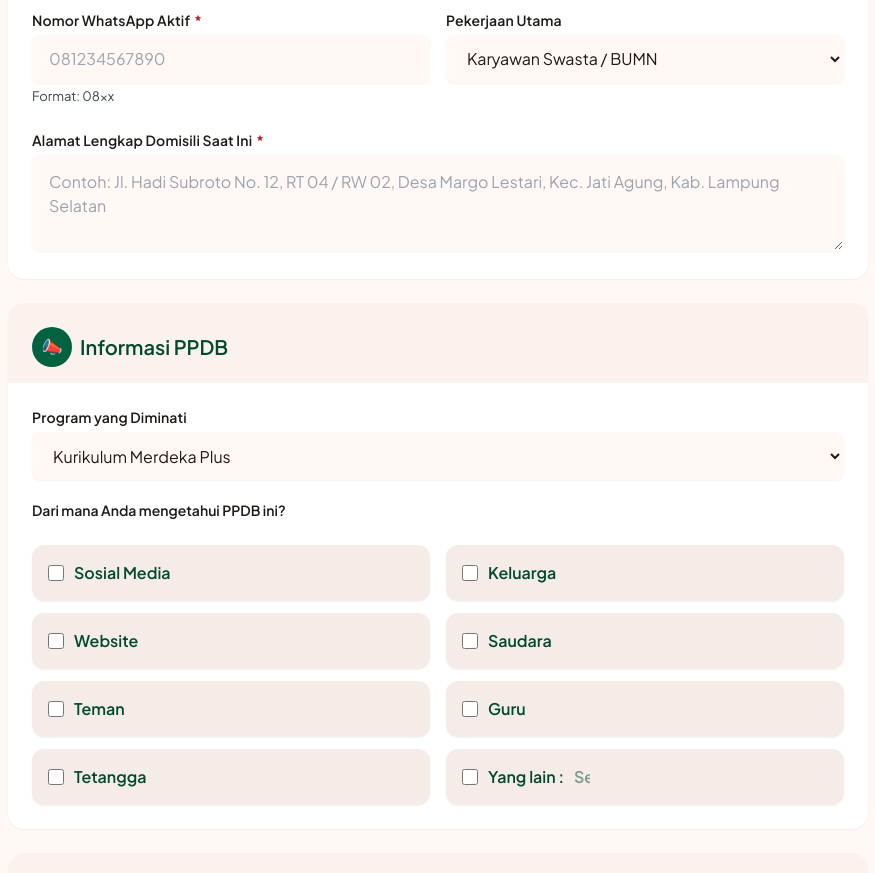
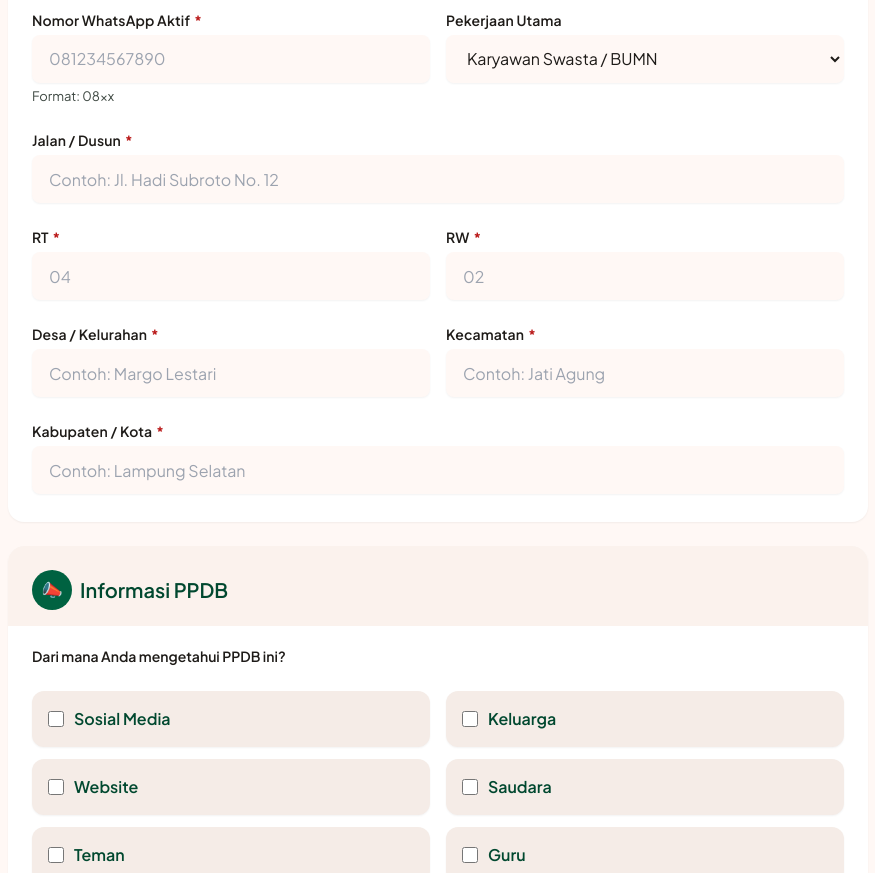
Before and after one commit to Xist7/Web-Sekolah-Muhammadiyah-1-Jati-Agung-Margo-Lestari, a Next.js app: page /ppdb in a window 1280 px wide. Shown: the part 1060-1933 px from the top of the page, without its empty margins (202-1077 px from the left). Built offline with nearby package versions, Linux system fonts and the light colour scheme.

Commit message:
Hapus kolom Program yang Diminati di form PPDB

```diff
--- a/src/app/ppdb/form.tsx
+++ b/src/app/ppdb/form.tsx
@@ -20,7 +20,12 @@ const msgs: Record<string, string> = {
   ortu: "Isi nama orang tua / wali.",
   hub: "Pilih hubungan dengan calon siswa.",
   wa: "Gunakan nomor WhatsApp format 08xx.",
-  alamat: "Isi alamat domisili lengkap.",
+  jalan: "Isi nama jalan / dusun.",
+  rt: "Isi RT (angka).",
+  rw: "Isi RW (angka).",
+  desa: "Isi desa / kelurahan.",
+  kec: "Isi kecamatan.",
+  kab: "Isi kabupaten / kota.",
 };
 
 const infoOptions = ["Sosial Media", "Keluarga", "Website", "Saudara", "Teman", "Guru", "Tetangga"];
@@ -65,7 +70,7 @@ export function PpdbForm() {
     let ok = el.checkValidity();
     if (el.id === "nisn" && el.value.length !== 10) ok = false;
     if (el.id === "nama" && el.value.trim().length < 3) ok = false;
-    if (el.id === "alamat" && el.value.trim().length < 10) ok = false;
+    if (el.id === "jalan" && el.value.trim().length < 3) ok = false;
     setErr(el.id, ok ? "" : msgs[el.id] || "Kolom ini wajib diisi.");
     return ok;
   }
@@ -284,27 +289,68 @@ export function PpdbForm() {
                 <option>Petani / Pekebun</option><option>Guru / Dosen</option><option>Lainnya</option>
               </select>
             </div>
-            <div className={fieldClass("alamat", " full")}>
-              <label htmlFor="alamat">Alamat Lengkap Domisili Saat Ini<span className="req">*</span></label>
-              <textarea
-                {...fieldProps("alamat")}
-                placeholder="Contoh: Jl. Hadi Subroto No. 12, RT 04 / RW 02, Desa Margo Lestari, Kec. Jati Agung, Kab. Lampung Selatan"
+            <div className={fieldClass("jalan", " full")}>
+              <label htmlFor="jalan">Jalan / Dusun<span className="req">*</span></label>
+              <input {...fieldProps("jalan")} type="text" placeholder="Contoh: Jl. Hadi Subroto No. 12" required />
+              <span className="err">{errors.jalan}</span>
+              </div>
+            <div className={fieldClass("rt")}>
+              <label htmlFor="rt">RT<span className="req">*</span></label>
+              <input
+                {...fieldProps("rt")}
+                type="text"
+                inputMode="numeric"
+                maxLength={3}
+                placeholder="04"
                 required
+                pattern="\d{1,3}"
+                onInput={(e) => {
+                  const el = e.currentTarget;
+                  el.value = el.value.replace(/\D/g, "");
+                  if (errors.rt) checkField(el);
+                }}
               />
-              <span className="err">{errors.alamat}</span>
+              <span className="err">{errors.rt}</span>
             </div>
+            <div className={fieldClass("rw")}>
+              <label htmlFor="rw">RW<span className="req">*</span></label>
+              <input
+                {...fieldProps("rw")}
+                type="text"
+                inputMode="numeric"
+                maxLength={3}
+                placeholder="02"
+                required
+                pattern="\d{1,3}"
+                onInput={(e) => {
+                  const el = e.currentTarget;
+                  el.value = el.value.replace(/\D/g, "");
+                  if (errors.rw) checkField(el);
+                }}
+              />
+              <span className="err">{errors.rw}</span>
+            </div>
+          <div className={fieldClass("desa")}>
+  <label htmlFor="desa">Desa / Kelurahan<span className="req">*</span></label>
+  <input {...fieldProps("desa")} type="text" placeholder="Contoh: Margo Lestari" required />
+  <span className="err">{errors.desa}</span>
+          </div>
+          <div className={fieldClass("kec")}>
+            <label htmlFor="kec">Kecamatan<span className="req">*</span></label>
+            <input {...fieldProps("kec")} type="text" placeholder="Contoh: Jati Agung" required />
+            <span className="err">{errors.kec}</span>
+          </div>
+          <div className={fieldClass("kab", " full")}>
+            <label htmlFor="kab">Kabupaten / Kota<span className="req">*</span></label>
+            <input {...fieldProps("kab")} type="text" placeholder="Contoh: Lampung Selatan" required />
+            <span className="err">{errors.kab}</span>
+          </div>
           </div>
         </section>
 
         {/* 4. Info PPDB */}
         <section className="card form-card" aria-labelledby="h-info">
           <header><div className="t"><span className="ic" aria-hidden="true">📣</span><h2 id="h-info">Informasi PPDB</h2></div></header>
-          <div className="fields" style={{ paddingBottom: 0 }}>
-            <div className="field full">
-              <label htmlFor="program">Program yang Diminati</label>
-              <select id="program" name="program"><option>Kurikulum Merdeka Plus</option><option>Kurikulum Merdeka Reguler</option></select>
-            </div>
-          </div>
           <fieldset style={{ border: 0, padding: 0, minInlineSize: 0 }}>
             <legend className="sr-only">Dari mana Anda mengetahui PPDB ini?</legend>
             <p style={{ padding: "20px 24px 0", fontSize: 14, fontWeight: 600 }}>Dari mana Anda mengetahui PPDB ini?</p>
```
